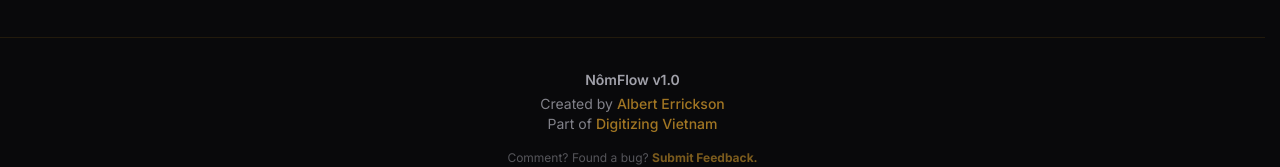
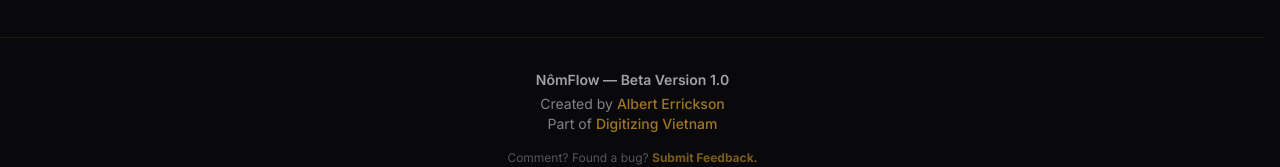
Before and after one commit to Aerbote88/Nomflow, a Next.js app in the folder frontend/: page /study in a window 1280 px wide. Shown: the part 614-781 px from the top of the page. Built offline with nearby package versions, Linux system fonts and the light colour scheme; no server answers; a web font is replaced by a local one.

Commit message:
beta footer

```diff
--- a/frontend/src/components/Navigation/Footer.tsx
+++ b/frontend/src/components/Navigation/Footer.tsx
@@ -10,7 +10,7 @@
         <>
             <FeedbackModal isOpen={feedbackOpen} onClose={() => setFeedbackOpen(false)} />
             <footer className="text-center py-8 px-4 mt-8 border-t border-accent-gold/10 text-text-secondary text-sm shrink-0">
-                <div className="mb-1 font-semibold">NômFlow v1.0</div>
+                <div className="mb-1 font-semibold">NômFlow — Beta Version 1.0</div>
                 <div className="opacity-80">
                     Created by{' '}
                     <a href="https://columbia.academia.edu/AlbertErrickson" target="_blank" rel="noopener noreferrer"
```
